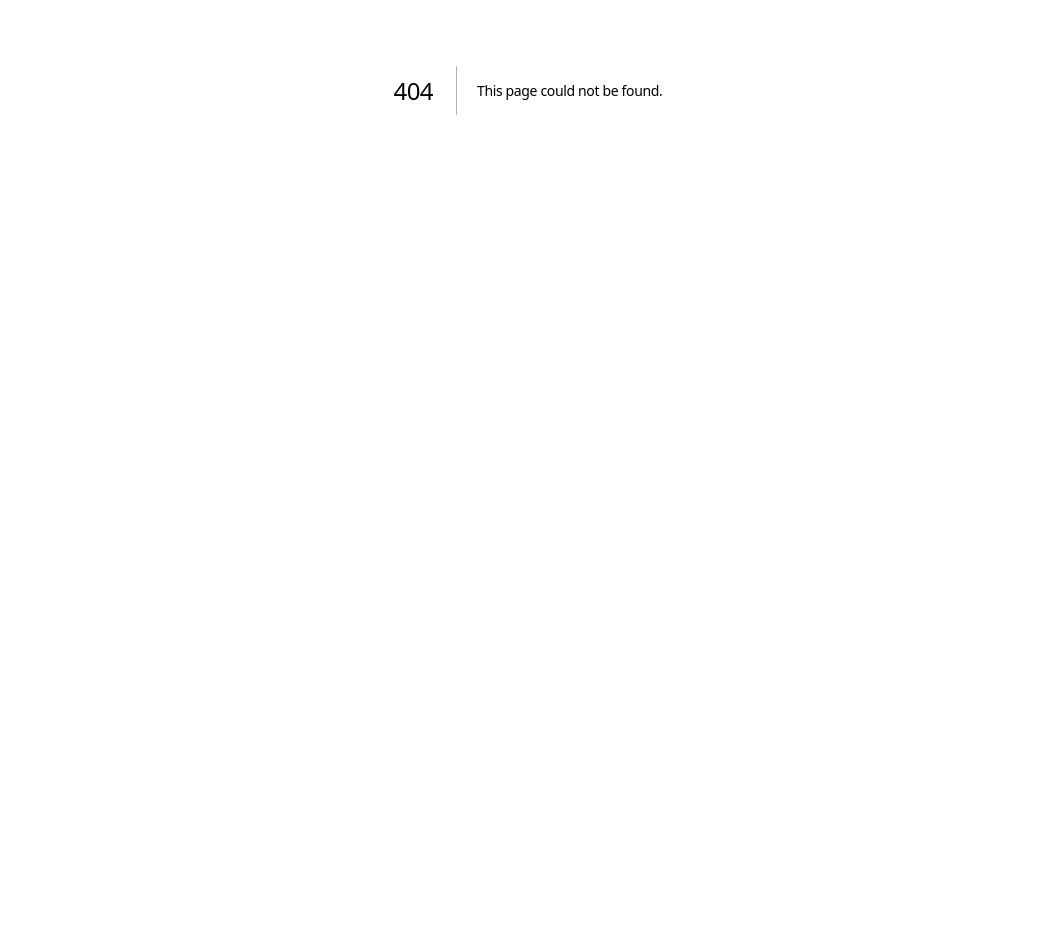
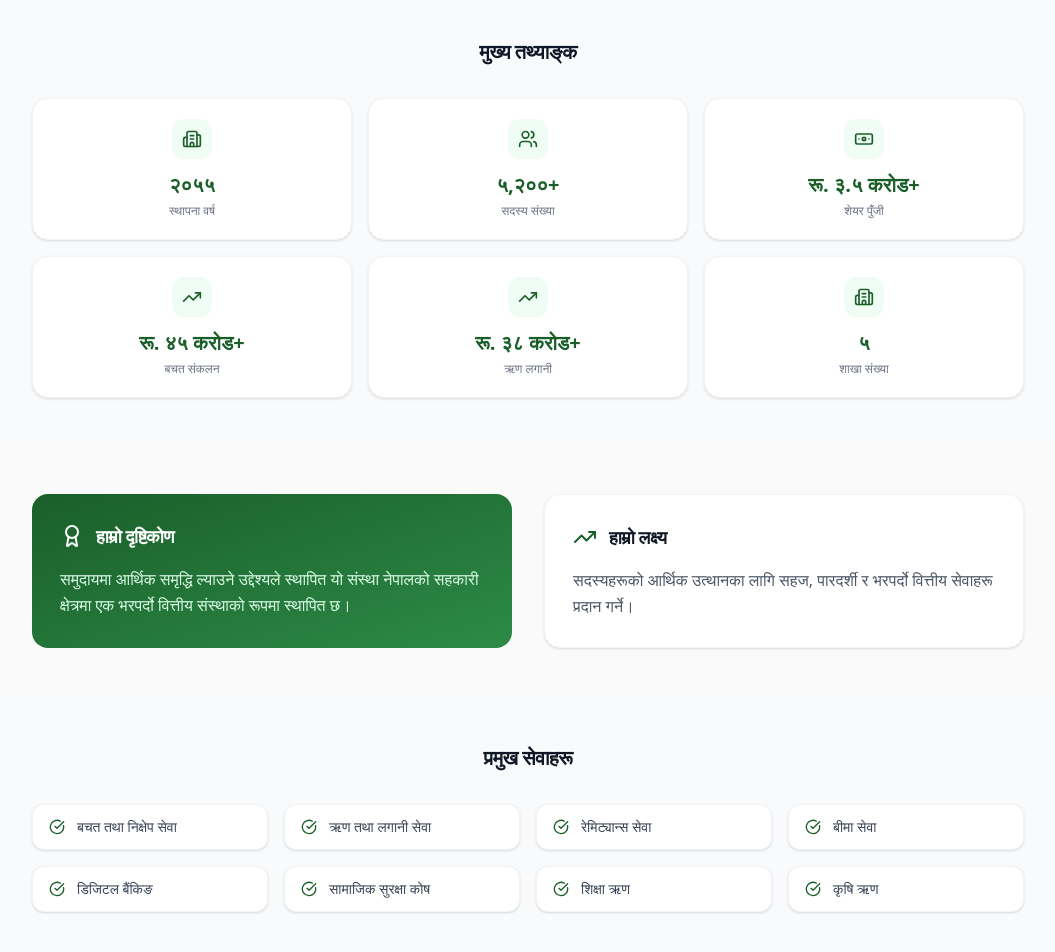
Before and after one commit to adakash26434/ooperative-nextjs, a Next.js app: page /institutional-profile in a window 1280 px wide. Before the commit this address had no page. Shown: the part 310-1262 px from the top of the page, without its empty margins (112-1167 px from the left). Before the commit the page ends 800 px from the top, so only its background shows below. Built offline with nearby package versions, Linux system fonts and the light colour scheme.

Commit message:
feat: add institutional-profile page, sitemap.ts, updated navbar & footer

```diff
--- /dev/null
+++ b/src/app/(public)/institutional-profile/page.tsx
@@ -0,0 +1,128 @@
+import { PageBanner } from "@/components/ui/PageBanner";
+import { Building2, TrendingUp, Users, Banknote, Award, CheckCircle } from "lucide-react";
+
+export const metadata = { title: "संस्थागत प्रोफाइल — Institutional Profile" };
+
+const STATS = [
+  { label: "स्थापना वर्ष", value: "२०५५", icon: <Building2 className="w-5 h-5" /> },
+  { label: "सदस्य संख्या", value: "५,२००+", icon: <Users className="w-5 h-5" /> },
+  { label: "शेयर पुँजी", value: "रू. ३.५ करोड+", icon: <Banknote className="w-5 h-5" /> },
+  { label: "बचत संकलन", value: "रू. ४५ करोड+", icon: <TrendingUp className="w-5 h-5" /> },
+  { label: "ऋण लगानी", value: "रू. ३८ करोड+", icon: <TrendingUp className="w-5 h-5" /> },
+  { label: "शाखा संख्या", value: "५", icon: <Building2 className="w-5 h-5" /> },
+];
+
+const SERVICES_LIST = [
+  "बचत तथा निक्षेप सेवा",
+  "ऋण तथा लगानी सेवा",
+  "रेमिट्यान्स सेवा",
+  "बीमा सेवा",
+  "डिजिटल बैंकिङ",
+  "सामाजिक सुरक्षा कोष",
+  "शिक्षा ऋण",
+  "कृषि ऋण",
+];
+
+const MILESTONES = [
+  { year: "२०५५", event: "संस्था स्थापना" },
+  { year: "२०६०", event: "पहिलो शाखा विस्तार" },
+  { year: "२०६८", event: "डिजिटल सेवा सुरुवात" },
+  { year: "२०७२", event: "सदस्य संख्या २,००० पुग्यो" },
+  { year: "२०७७", event: "अनलाइन बैंकिङ लागू" },
+  { year: "२०८०", event: "सदस्य संख्या ५,०००+ पुग्यो" },
+];
+
+export default function InstitutionalProfilePage() {
+  return (
+    <div>
+      <PageBanner
+        title="संस्थागत प्रोफाइल"
+        subtitle="संस्थाको वित्तीय तथा संस्थागत जानकारी"
+        icon={<Building2 className="w-7 h-7" />}
+        breadcrumbs={[{ label: "गृहपृष्ठ", href: "/" }, { label: "हाम्रो बारेमा", href: "/about" }, { label: "संस्थागत प्रोफाइल" }]}
+      />
+
+      {/* Key Stats */}
+      <section className="py-12 bg-gray-50">
+        <div className="container mx-auto px-4 max-w-5xl">
+          <h2 className="text-xl font-bold text-gray-900 text-center mb-8">मुख्य तथ्याङ्क</h2>
+          <div className="grid grid-cols-2 md:grid-cols-3 gap-4">
+            {STATS.map((stat, i) => (
+              <div key={i} className="bg-white rounded-2xl border border-gray-100 shadow-sm p-5 text-center hover:shadow-md transition-shadow">
+                <div className="w-10 h-10 rounded-xl bg-green-50 flex items-center justify-center text-[var(--brand-primary)] mx-auto mb-3">
+                  {stat.icon}
+                </div>
+                <div className="text-xl font-bold text-[var(--brand-primary)] mb-1">{stat.value}</div>
+                <div className="text-xs text-gray-500">{stat.label}</div>
+              </div>
+            ))}
+          </div>
+        </div>
+      </section>
+
+      {/* Vision Mission */}
+      <section className="py-12">
+        <div className="container mx-auto px-4 max-w-5xl">
+          <div className="grid md:grid-cols-2 gap-8">
+            <div className="bg-gradient-to-br from-[var(--brand-primary)] to-[var(--brand-primary-light)] rounded-2xl p-7 text-white">
+              <div className="flex items-center gap-3 mb-4">
+                <Award className="w-6 h-6" />
+                <h3 className="font-bold text-lg">हाम्रो दृष्टिकोण</h3>
+              </div>
+              <p className="text-green-100 leading-relaxed">
+                समुदायमा आर्थिक समृद्धि ल्याउने उद्देश्यले स्थापित यो संस्था नेपालको सहकारी क्षेत्रमा एक भरपर्दो वित्तीय संस्थाको रूपमा स्थापित छ।
+              </p>
+            </div>
+            <div className="bg-white rounded-2xl border border-gray-100 shadow-sm p-7">
+              <div className="flex items-center gap-3 mb-4">
+                <TrendingUp className="w-6 h-6 text-[var(--brand-primary)]" />
+                <h3 className="font-bold text-lg text-gray-900">हाम्रो लक्ष्य</h3>
+              </div>
+              <p className="text-gray-600 leading-relaxed">
+                सदस्यहरूको आर्थिक उत्थानका लागि सहज, पारदर्शी र भरपर्दो वित्तीय सेवाहरू प्रदान गर्ने।
+              </p>
+            </div>
+          </div>
+        </div>
+      </section>
+
+      {/* Services */}
+      <section className="py-12 bg-gray-50">
+        <div className="container mx-auto px-4 max-w-5xl">
+          <h2 className="text-xl font-bold text-gray-900 mb-8 text-center">प्रमुख सेवाहरू</h2>
+          <div className="grid sm:grid-cols-2 lg:grid-cols-4 gap-4">
+            {SERVICES_LIST.map((svc, i) => (
+              <div key={i} className="flex items-center gap-3 bg-white rounded-xl border border-gray-100 px-4 py-3 shadow-sm">
+                <CheckCircle className="w-4 h-4 text-[var(--brand-primary)] shrink-0" />
+                <span className="text-sm font-medium text-gray-700">{svc}</span>
+              </div>
+            ))}
+          </div>
+        </div>
+      </section>
+
+      {/* Timeline */}
+      <section className="py-12">
+        <div className="container mx-auto px-4 max-w-3xl">
+          <h2 className="text-xl font-bold text-gray-900 mb-8 text-center">संस्थाको यात्रा</h2>
+          <div className="relative">
+            <div className="absolute left-4 top-0 bottom-0 w-0.5 bg-green-100" />
+            <div className="space-y-6">
+              {MILESTONES.map((m, i) => (
+                <div key={i} className="flex gap-6 pl-12 relative">
+                  <div className="absolute left-0 w-8 h-8 rounded-full bg-[var(--brand-primary)] text-white flex items-center justify-center text-xs font-bold shrink-0">
+                    {i + 1}
+                  </div>
+                  <div className="bg-white rounded-xl border border-gray-100 shadow-sm px-5 py-3 flex-1">
+                    <span className="text-xs font-mono text-[var(--brand-primary)] font-bold">{m.year}</span>
+                    <p className="text-gray-700 font-medium mt-0.5">{m.event}</p>
+                  </div>
+                </div>
+              ))}
+            </div>
+          </div>
+        </div>
+      </section>
+    </div>
+  );
+}
--- /dev/null
+++ b/src/app/sitemap.ts
@@ -0,0 +1,35 @@
+import { MetadataRoute } from "next";
+import { prisma } from "@/lib/db";
+
+export default async function sitemap(): Promise<MetadataRoute.Sitemap> {
+  const base = process.env.NEXTAUTH_URL || "https://upakar.bandanasigdel.com.np";
+
+  const staticPages = [
+    "/", "/about", "/institutional-profile", "/committees", "/team",
+    "/services", "/digital-services", "/interest-rates",
+    "/news", "/notices", "/gallery", "/downloads", "/faqs",
+    "/careers", "/contact", "/service-centers",
+    "/awards", "/exchange-rate", "/partner-facilities", "/important-links",
+    "/loan-apply", "/online-account", "/online-kyc", "/appointment",
+    "/grievance", "/track-application", "/emi-calculator", "/date-converter",
+    "/member/login",
+  ].map((path) => ({
+    url: `${base}${path}`,
+    lastModified: new Date(),
+    changeFrequency: "weekly" as const,
+    priority: path === "/" ? 1 : 0.7,
+  }));
+
+  let newsPages: MetadataRoute.Sitemap = [];
+  try {
+    const news = await prisma.news.findMany({ where: { isActive: true }, select: { slug: true, updatedAt: true } });
+    newsPages = news.map((n) => ({
+      url: `${base}/news/${n.slug}`,
+      lastModified: n.updatedAt ?? new Date(),
+      changeFrequency: "monthly" as const,
+      priority: 0.6,
+    }));
+  } catch {}
+
+  return [...staticPages, ...newsPages];
+}
--- a/src/components/layout/Navbar.tsx
+++ b/src/components/layout/Navbar.tsx
@@ -12,6 +12,7 @@ const navItems = [
     children: [
       { label: "परिचय", labelEn: "Introduction", href: "/about" },
       { label: "संस्थागत प्रोफाइल", labelEn: "Institutional Profile", href: "/institutional-profile" },
+      { label: "डिजिटल सेवा", labelEn: "Digital Services", href: "/digital-services" },
       { label: "समिति", labelEn: "Committee", href: "/committees" },
       { label: "टोली", labelEn: "Team", href: "/team" },
     ],
@@ -21,7 +22,8 @@ const navItems = [
     children: [
       { label: "सबै सेवाहरू", labelEn: "All Services", href: "/services" },
       { label: "ब्याज दर", labelEn: "Interest Rates", href: "/interest-rates" },
-      { label: "डिजिटल सेवा", labelEn: "Digital Services", href: "/digital-services" },
+      { label: "ऋण आवेदन", labelEn: "Loan Apply", href: "/loan-apply" },
+      { label: "भेटघाट बुकिङ", labelEn: "Appointment", href: "/appointment" },
     ],
   },
   {
```
